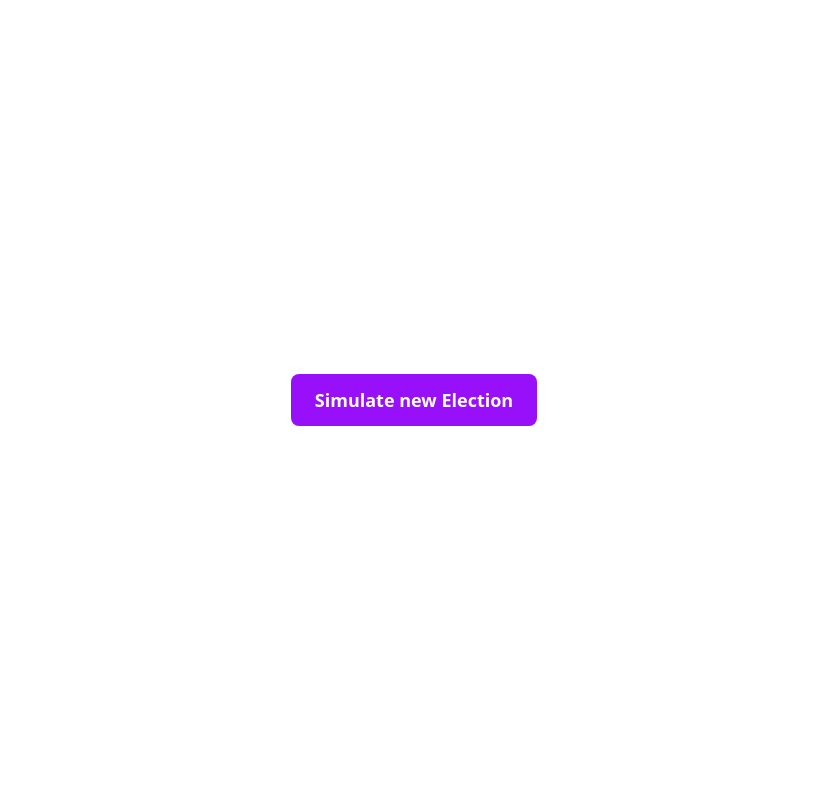
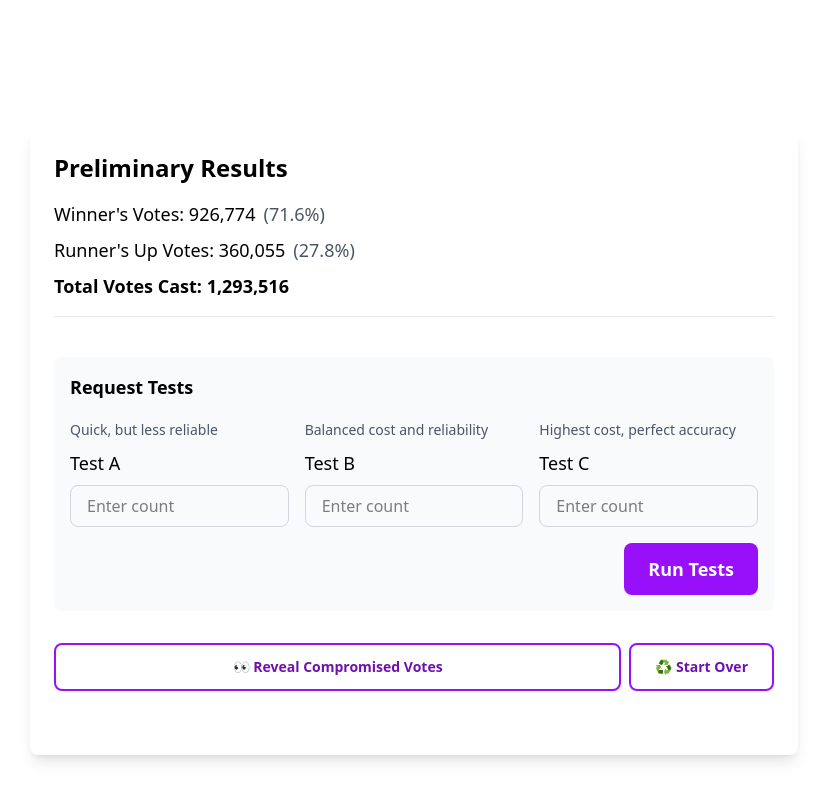
Before and after one commit to dsernst/simulate-corrupted-election, a Next.js app: page / in a window 1280 px wide. Shown: the top 800 px of the page, without its empty margins (226-1053 px from the left). Built offline with nearby package versions, Linux system fonts and the light colour scheme.

Commit message:
Load init simulation on page load

```diff
--- a/app/page.tsx
+++ b/app/page.tsx
@@ -1,6 +1,6 @@
 'use client'
 
-import { useState } from 'react'
+import { useState, useEffect } from 'react'
 import { SimulationResultsDisplay } from './components/SimulationResults'
 import { TestResults } from './components/RequestTests'
 import {
@@ -9,7 +9,6 @@ import {
   calculateTestResults,
   TestDetectionResults,
 } from './utils/simulation'
-import { Button } from './components/Button'
 
 interface TestRun {
   id: number
@@ -34,6 +33,9 @@ export default function Home() {
     setTestRuns([])
     setNextRunId(1)
   }
+
+  // Simulate an election when the page first loads
+  useEffect(() => handleSimulate(), [])
 
   const handleRunTests = () => {
     if (!simulation) return
@@ -66,7 +68,9 @@ export default function Home() {
   return (
     <main className="flex min-h-screen flex-col items-center justify-center p-24 gap-8">
       {!simulation ? (
-        <Button onClick={handleSimulate}>Simulate new Election</Button>
+        <div className="italic animate-pulse text-black/50">
+          Loading initial simulation...
+        </div>
       ) : (
         <SimulationResultsDisplay
           results={simulation}
```
